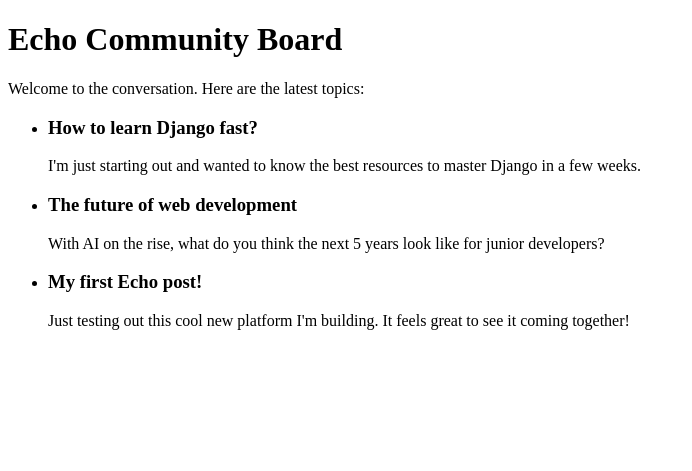
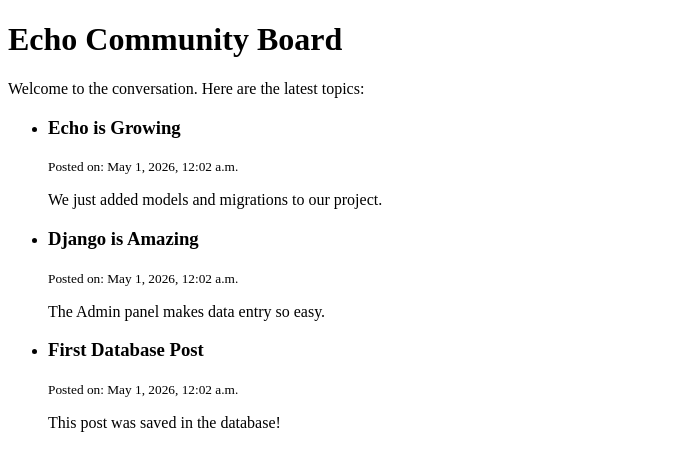
Before and after one commit to desphixs/Staqed-Echo-Social-Community-Board-using-Django, a Django app: page / in a window 1280 px wide. Shown: the top 471 px of the page, without its empty margins (0-692 px from the left). Run offline with Django 5.2, Linux system fonts and the light colour scheme; data comes from the database, SQL or seed files in the repository; both versions use the stored data as it was after the commit.

Commit message:
dynamically fetched posts from the database to the template

```diff
--- a/posts/templates/posts/index.html
+++ b/posts/templates/posts/index.html
@@ -13,6 +13,7 @@
         {% for topic in topics %}
             <li>
                 <h3>{{ topic.title }}</h3>
+                <small>Posted on: {{ topic.created_at }}</small>
                 <p>{{ topic.content }}</p>
             </li>
         {% empty %}
--- a/posts/views.py
+++ b/posts/views.py
@@ -1,28 +1,16 @@
 from django.shortcuts import render
+from .models import Post # Import the Post model from our models.py file
 
 # Create your views here.
 
 def index(request):
-    # Define a list of hardcoded topics (our "menu" of data)
-    topics = [
-        {
-            'title': 'How to learn Django fast?',
-            'content': "I'm just starting out and wanted to know the best resources to master Django in a few weeks."
-        },
-        {
-            'title': 'The future of web development',
-            'content': "With AI on the rise, what do you think the next 5 years look like for junior developers?"
-        },
-        {
-            'title': 'My first Echo post!',
-            'content': "Just testing out this cool new platform I'm building. It feels great to see it coming together!"
-        },
-    ]
+    # Fetch all posts from the database, ordered by newest first
+    posts = Post.objects.all().order_by('-created_at')
 
-    # Put the data into a "context" dictionary so the template can see it
+    # Put the database records into our context dictionary
     context = {
-        'topics': topics
+        'topics': posts # We keep the name 'topics' so we don't have to change our HTML much!
     }
 
-    # Send the request, the template path, and the context data to the browser
+    # Render the template with the real data from the database
     return render(request, 'posts/index.html', context)
```
Also changed, not shown: db.sqlite3.
